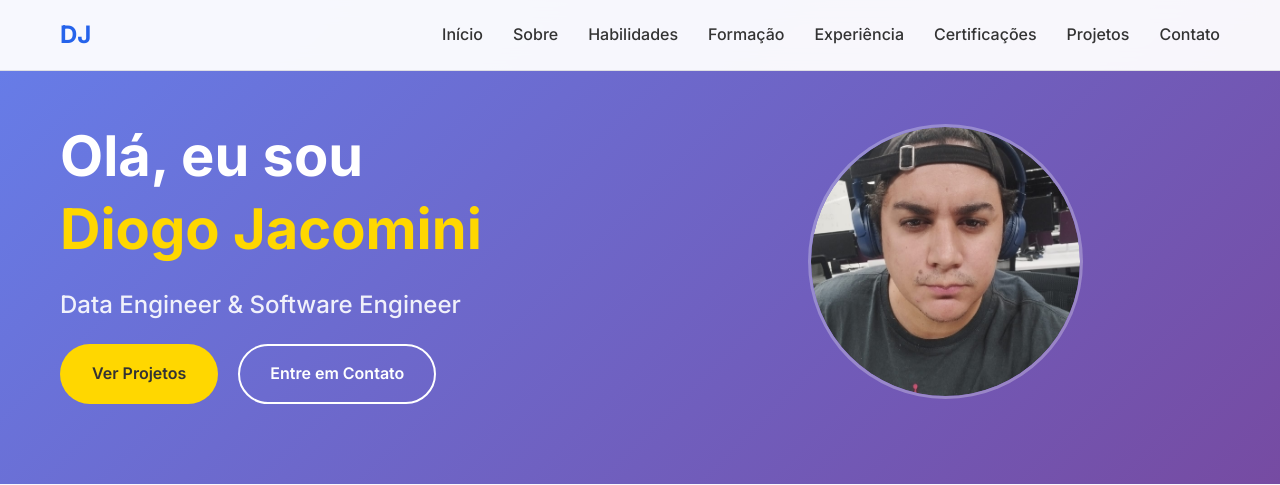
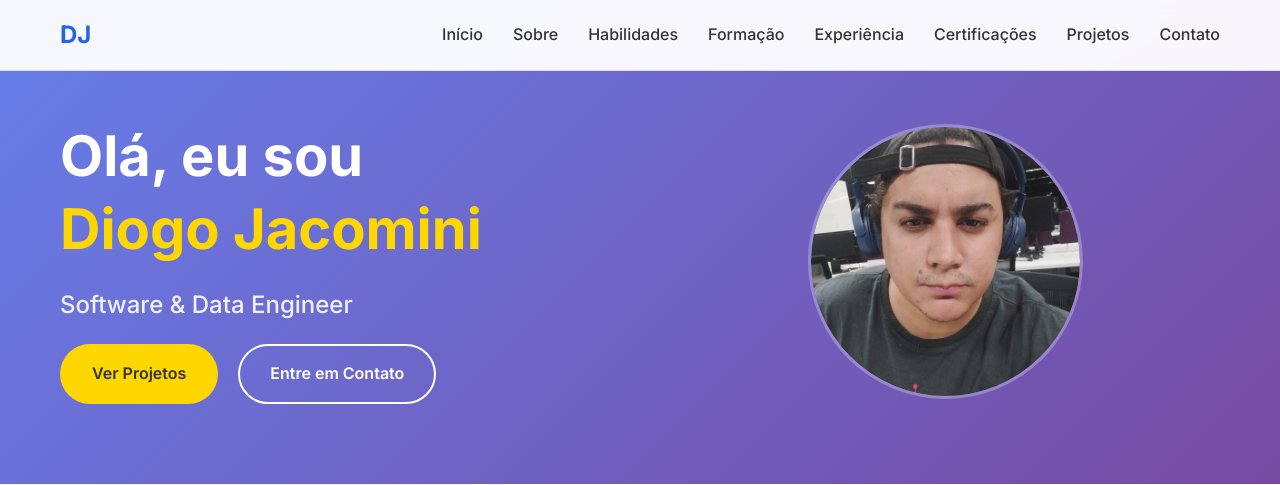
Before and after one commit to diogojacomini/diogojacomini.github.io, a Flask app: page / in a window 1280 px wide. Shown: the top 485 px of the page. Run offline with Flask 3, Linux system fonts and the light colour scheme.

```diff
--- a/templates/index.html
+++ b/templates/index.html
@@ -41,7 +41,7 @@
                     Olá, eu sou<br>
                     <span class="highlight">Diogo Jacomini</span>
                 </h1>
-                <h2 class="hero-subtitle">Data Engineer & Software Engineer</h2>
+                <h2 class="hero-subtitle">Software & Data Engineer</h2>
                 <div class="hero-buttons">
                     <a href="#projects" class="btn btn-primary">Ver Projetos</a>
                     <a href="#contact" class="btn btn-secondary">Entre em Contato</a>
```
